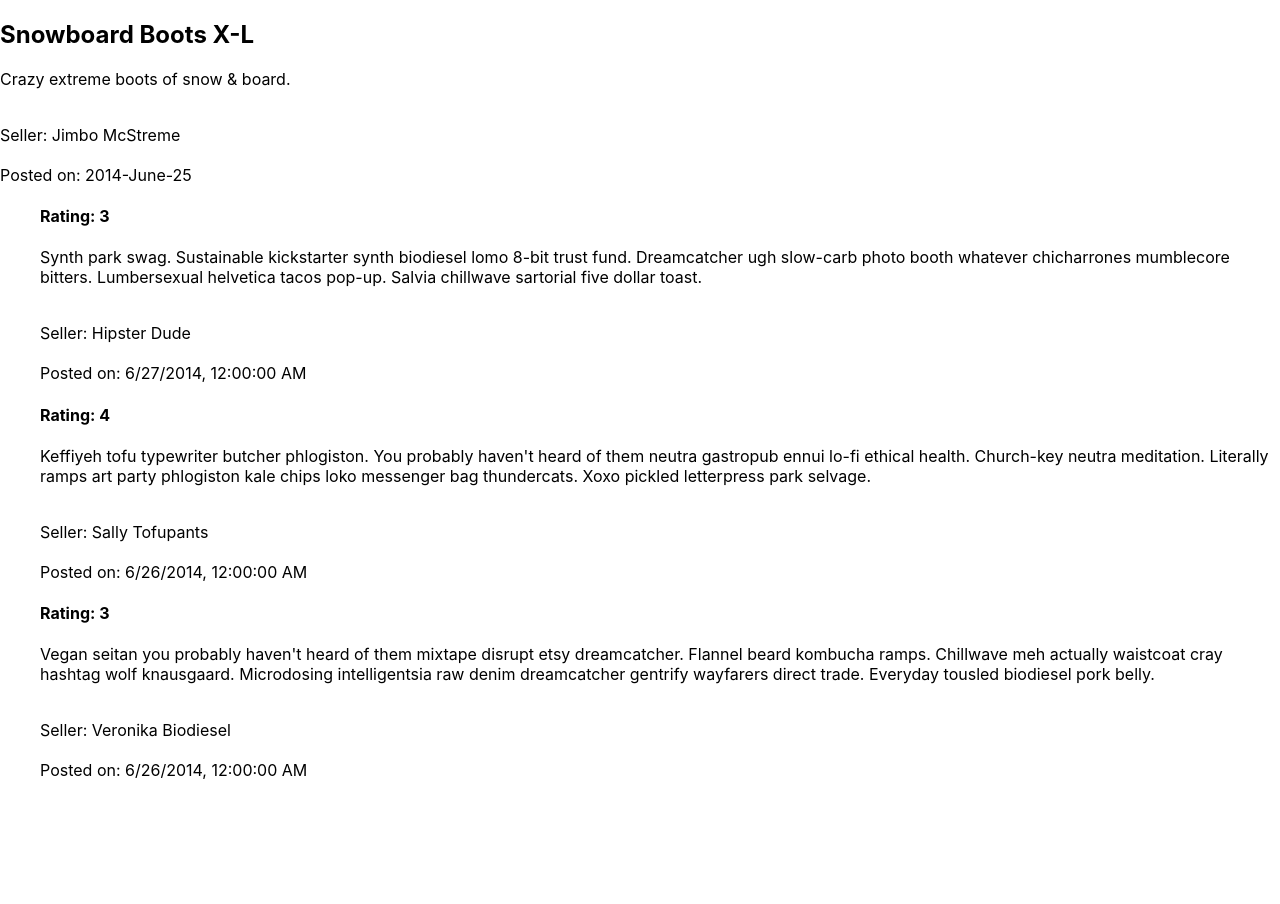
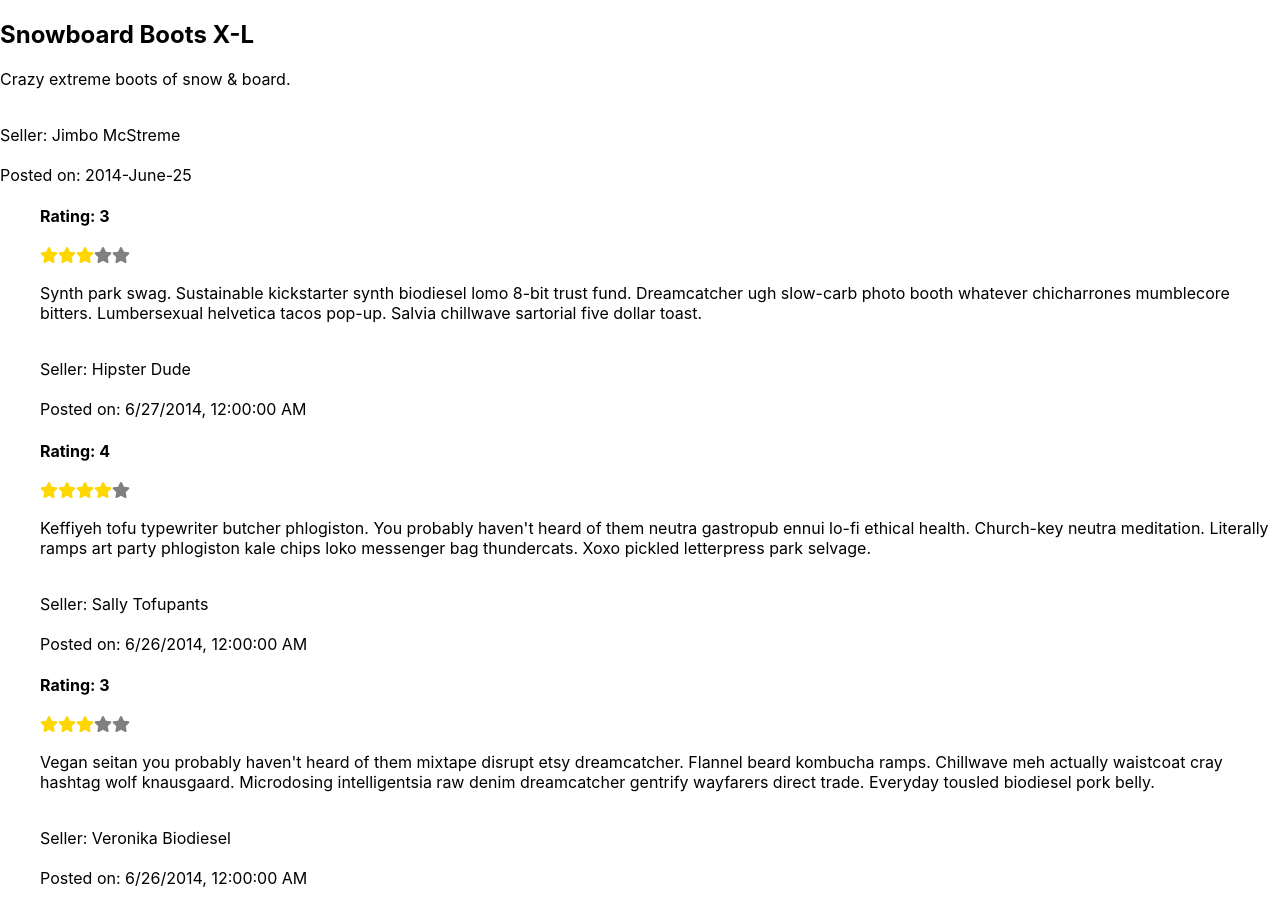
Before and after one commit to luke-bo/amazon-react-client, a React (Create React App) app: page / in a window 1280 px wide. Before the commit the page ends 800 px from the top, so only its background shows below. Built offline with nearby package versions, Linux system fonts and the light colour scheme.

Commit message:
Add StarRating component that displays the review ratings with images.

```diff
--- a/src/components/App.js
+++ b/src/components/App.js
@@ -1,10 +1,12 @@
 import React from 'react';
 import { ProductShowPage } from './ProductShowPage'
+import { Star } from './Star'
 
 function App() {
   return (
     <div>
       <ProductShowPage />
+      {/* <Star style={{color:'grey', height: '1rem'}}/> */}
     </div>
   );
 }
--- a/src/components/ReviewDetails.js
+++ b/src/components/ReviewDetails.js
@@ -1,9 +1,11 @@
 import React from "react";
+import { StarRating } from "./StarRating";
 
 export const ReviewDetails = props => {
   return (
     <section>
       <h4>Rating: {props.rating}</h4>
+      <StarRating max={5} rating={props.rating} />
       <p>{props.body}</p>
       <br/>
       Seller: {props.reviewer.full_name}
--- a/src/components/ReviewList.js
+++ b/src/components/ReviewList.js
@@ -1,5 +1,4 @@
 import React from "react";
-
 import { ReviewDetails } from "./ReviewDetails";
 
 export const ReviewList = props => {
--- /dev/null
+++ b/src/components/Star.js
@@ -0,0 +1,21 @@
+import React from 'react';
+
+
+export const Star = props => {
+  const { style = {}, ...restProps } = props;
+  const { color ='black', ...restStyle } = style;
+
+  return (
+    <svg
+      xmlns='http://www.w3.org/2000/svg'
+      {...restProps}
+      style={restStyle}
+      viewBox='0 0 576 512'
+    >
+      <path
+        fill={color}
+        d='M259.3 17.8L194 150.2 47.9 171.5c-26.2 3.8-36.7 36.1-17.7 54.6l105.7 103-25 145.5c-4.5 26.3 23.2 46 46.4 33.7L288 439.6l130.7 68.7c23.2 12.2 50.9-7.4 46.4-33.7l-25-145.5 105.7-103c19-18.5 8.5-50.8-17.7-54.6L382 150.2 316.7 17.8c-11.7-23.6-45.6-23.9-57.4 0z'
+      />
+    </svg>
+  );
+}
--- /dev/null
+++ b/src/components/StarRating.js
@@ -0,0 +1,36 @@
+import React from 'react';
+import { Star } from './Star';
+
+export const StarRating = (props) => {
+  const {max, rating} = props;
+  const starRating = Array.from(new Array(max));
+
+  starRating.map((ele, i) => {
+    if (i < rating) {
+      starRating[i] = <Star style={{color:'gold', height: '1rem'}}/>
+    } else {
+      starRating[i] = <Star style={{color:'grey', height: '1rem'}}/>
+    }
+  });
+
+  return (
+    <div>
+      {starRating}
+    </div>
+  );
+}
+
+
+/* <div>
+{starRating.map(element => {
+  starRating.indexOf(element) <= (rating - 1) ? (<Star style={{color:'grey', height: '1rem'}}/>)
+    :
+  (<Star style={{color:'gold', height: '1rem'}}/>)
+})}
+</div> */
+
+// {rating > StarRating.indexOf(element) ? (
+//   <Star />
+// ) : (
+//   <p>False</p>
+// )}
```
